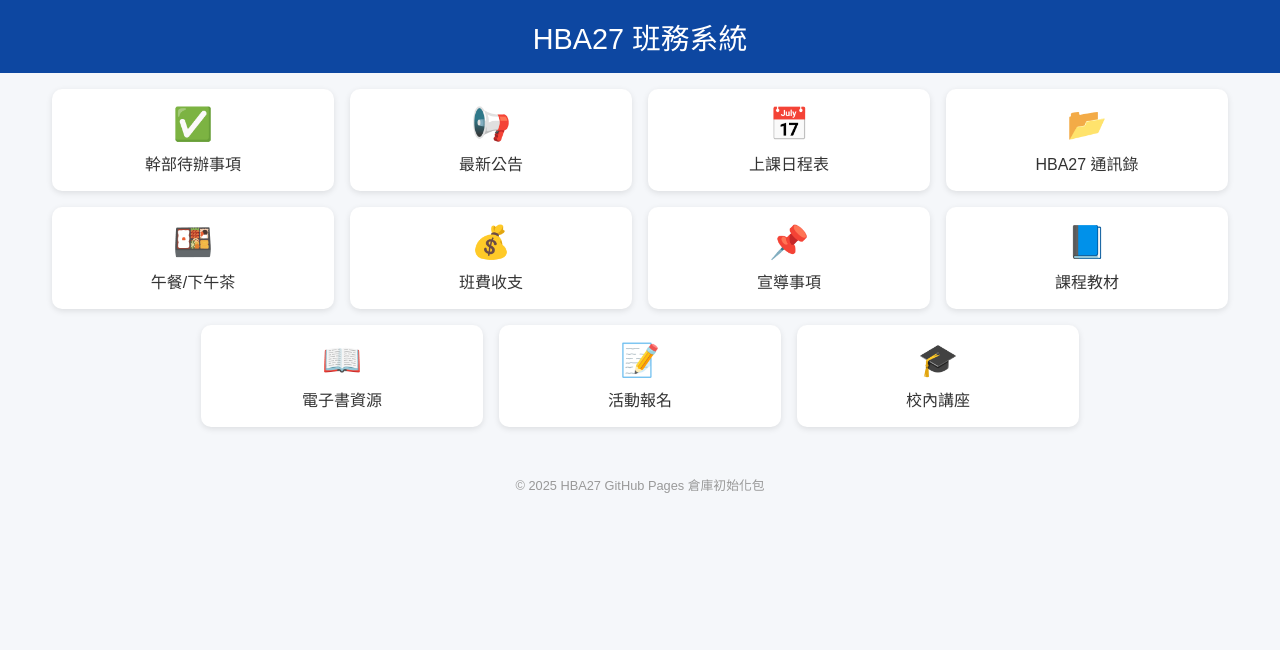
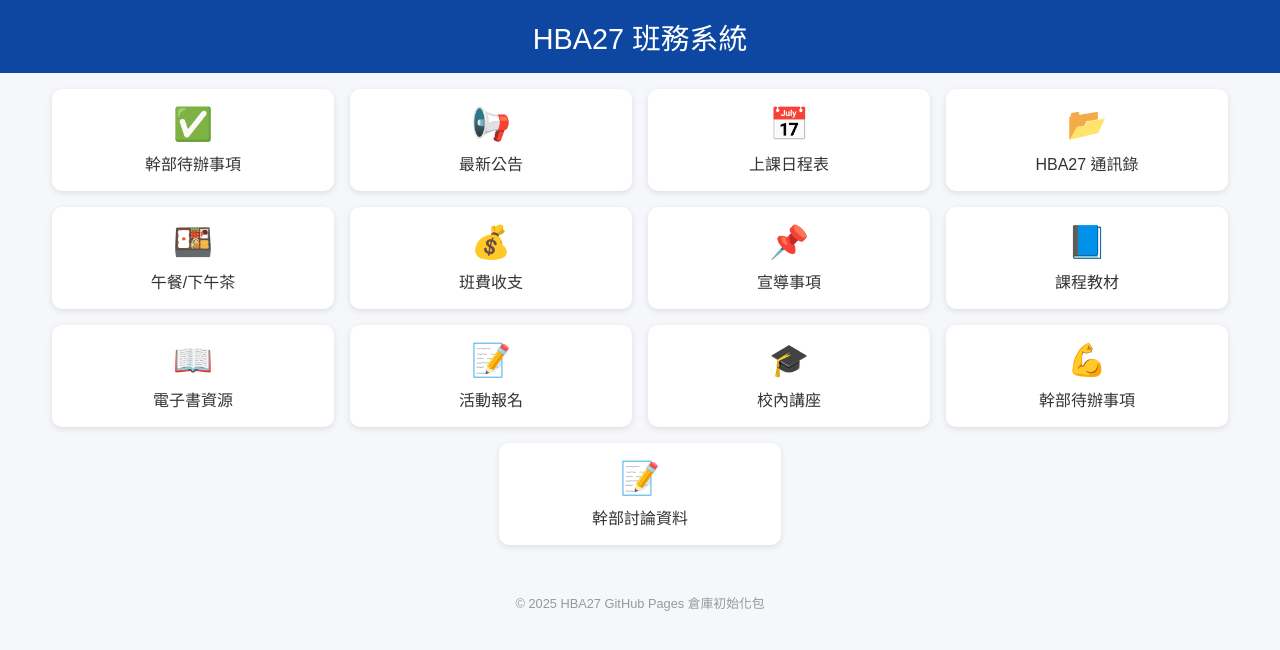
Before and after one commit to nthuh27/HBA27-Class, a plain HTML site: page index.html in a window 1280 px wide. Drawn offline with Linux system fonts and the light colour scheme.

Commit message:
Update index.html

```diff
--- a/index.html
+++ b/index.html
@@ -67,6 +67,8 @@
     <a class="card" href="#"><div class="icon">📖</div><div>電子書資源</div></a>
     <a class="card" href="#"><div class="icon">📝</div><div>活動報名</div></a>
     <a class="card" href="#"><div class="icon">🎓</div><div>校內講座</div></a>
+    <a class="card" href="#"><div class="icon">💪</div><div>幹部待辦事項</div></a>
+    <a class="card" href="#"><div class="icon">📝</div><div>幹部討論資料</div></a>
   </div>
   <footer>© 2025 HBA27 GitHub Pages 倉庫初始化包</footer>
 </body>
```
